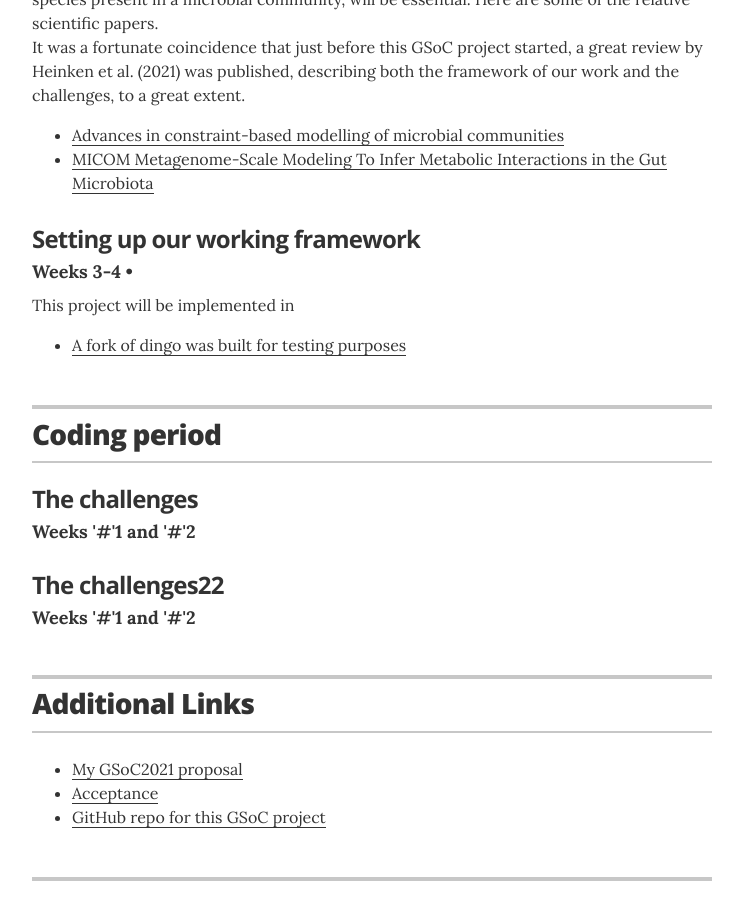
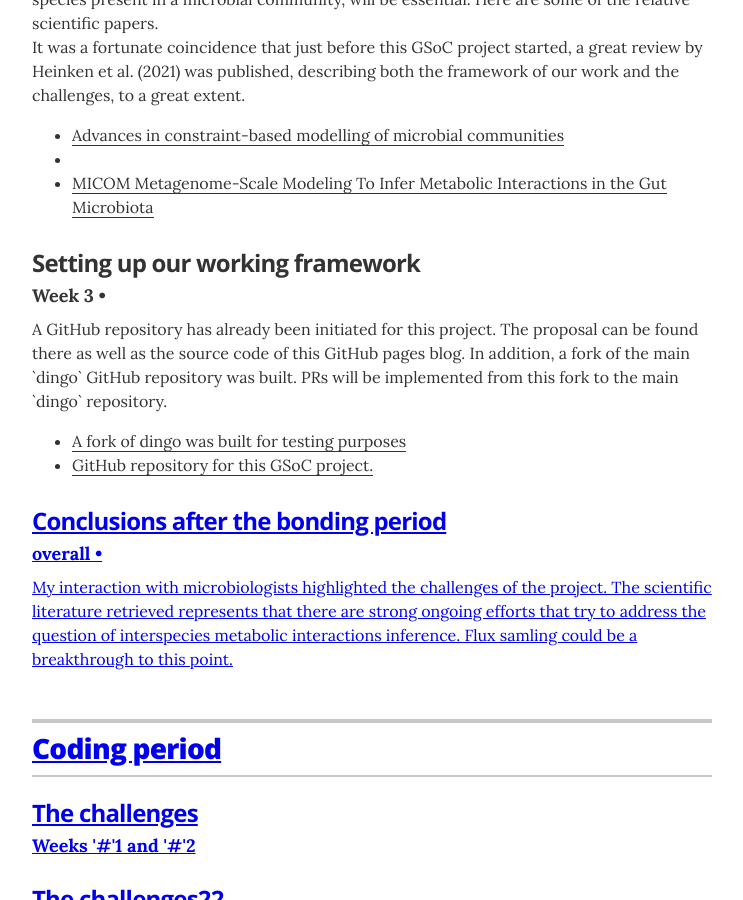
Before and after one commit to hariszaf/gsoc2021, a Jekyll site: the page built from index.html, in a window 1280 px wide and 900 px high, scrolled down 1287 px. Shown: the whole window, without its empty margins (268-1011 px from the left). Built offline with Jekyll 4.4.1, drawn with Linux system fonts in a browser that asks for light colours.

Commit message:
bonding period updated

```diff
--- a/_data/education.yml
+++ b/_data/education.yml
@@ -3,11 +3,17 @@
   summary: This project has great challenges both from the computational and the biological point-of-view. To this end, studying about <em>how</em> someone could address the challenge of extracting inter-species metabolic processes out of genome-scale metabolic reconstuctions of the species present in a microbial community, will be essential. Here are some of the relative scientific papers. <br> It was a fortunate coincidence that just before this GSoC project started, a great review by Heinken et al. (2021) was published, describing both the framework of our work and the challenges, to a great extent.
   awards:
     - award: <a href="https://doi.org/10.1016/j.coisb.2021.05.007">Advances in constraint-based modelling of microbial communities</a>
+    - award: <a href="https://doi.org/10.1186/s12859-016-1230-3" MMinte an application for predicting metabolic interactions among the microbial species in a community</a>
     - award: <a href="https://journals.asm.org/doi/epub/10.1128/mSystems.00606-19"> MICOM Metagenome-Scale Modeling To Infer Metabolic Interactions in the Gut Microbiota</a>
 
-
-- degree: Weeks 3-4
+- degree: Week 3
   uni: Setting up our working framework
-  summary: This project will be implemented in
+  summary: A GitHub repository has already been initiated for this project. The proposal can be found there as well as the source code of this GitHub pages blog. In addition, a fork of the main `dingo` GitHub repository was built. PRs will be implemented from this fork to the main   `dingo` repository.
   awards:
     - award: <a href="https://github.com/hariszaf/dingo"> A fork of dingo was built for testing purposes</a>
+    - award: <a href="https://github.com/hariszaf/gsoc2021"> GitHub repository for this GSoC project.
+
+
+- degree: overall
+  uni: Conclusions after the bonding period
+  summary: My interaction with microbiologists highlighted the challenges of the project. The scientific literature retrieved represents that there are strong ongoing efforts that try to address the question of interspecies metabolic interactions inference. Flux samling could be a breakthrough to this point.
```
